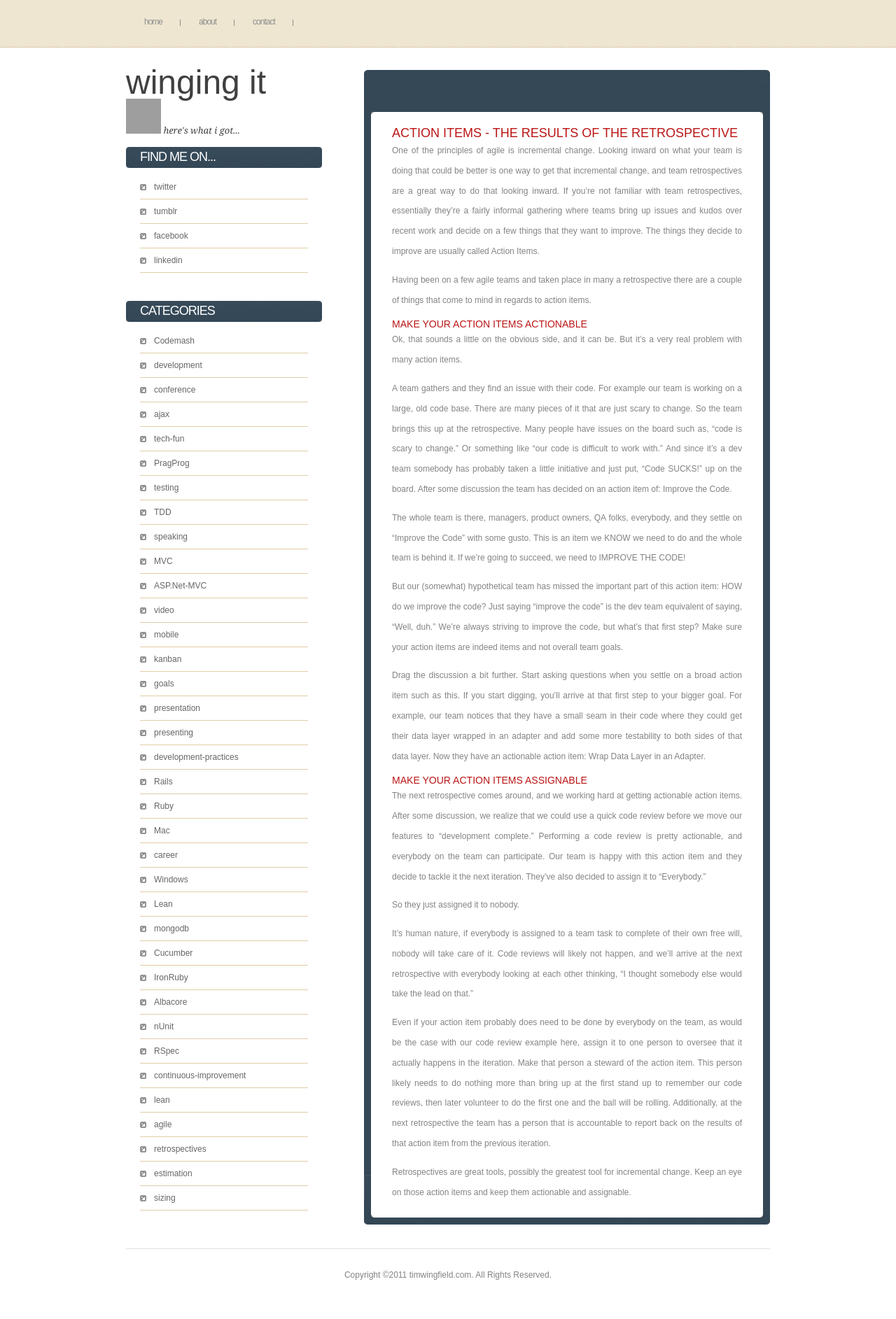
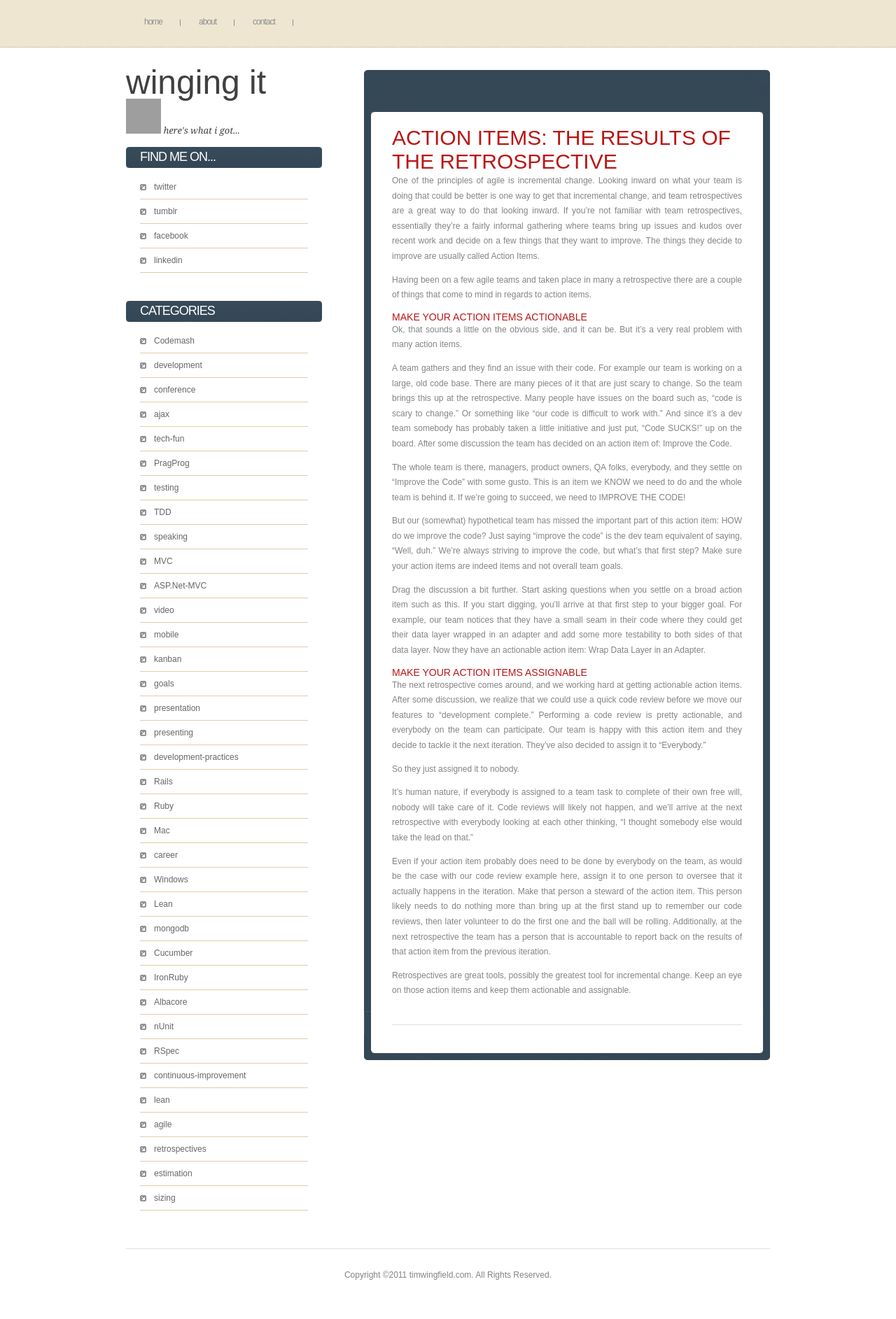
Before and after one commit to timwingfield/timwingfield.github.com, a Jekyll site: the page built from _posts/2011-04-14-action-items-the-results-of-the-retrospective.md, in a window 1280 px wide. Shown: the whole page at 70% size. Built offline with Jekyll 4.4.1, drawn with Linux system fonts in a browser that asks for light colours; Markdown is read by kramdown in place of the engine named in the settings; grey boxes are pictures that could not be loaded.

Commit message:
added the includes directory. got posts on the index page working

```diff
--- a/_config.yml
+++ b/_config.yml
@@ -3,3 +3,4 @@ markdown: rdiscount
 pygments: true
 safe: false
 permalink: /:year/:month/:day/:title.html
+paginate: 5
--- /dev/null
+++ b/_includes/post.html
@@ -0,0 +1,7 @@
+<div class="post">
+{% if content %}
+  {{ content }}
+{% else %}
+  {{ post.content }}
+{% endif %}
+</div>
--- a/_layouts/post.html
+++ b/_layouts/post.html
@@ -1,6 +1,6 @@
 ---
 layout: default
 ---
-<div id="post">
-{{ content }}
-</div>
+{% assign post = page %}
+
+{% include post.html %}
--- a/_posts/2011-04-14-action-items-the-results-of-the-retrospective.md
+++ b/_posts/2011-04-14-action-items-the-results-of-the-retrospective.md
@@ -3,7 +3,7 @@ layout: post
 title: Action Items - The Results of the Retrospective
 categories: agile lean retrospectives
 ---
-## Action Items - The Results of the Retrospective
+## Action Items: The Results of the Retrospective
 
 One of the principles of agile is incremental change. Looking inward on what your team is doing that could be better is one way to get that incremental change, and team retrospectives are a great way to do that looking inward. If you're not familiar with team retrospectives, essentially they're a fairly informal gathering where teams bring up issues and kudos over recent work and decide on a few things that they want to improve. The things they decide to improve are usually called Action Items.
 
--- a/stylesheets/style.css
+++ b/stylesheets/style.css
@@ -32,13 +32,16 @@ h2 {
 h3 {
 }
 
-p, ul, ol {
+p{
 	margin-top: 0;
-	line-height: 240%;
+	line-height: 180%;
 	text-align: justify;
 }
 
 ul, ol {
+	margin-top: 0;
+	line-height: 240%;
+	text-align: justify;
 }
 
 blockquote {
@@ -148,38 +151,6 @@ hr {
 #menu .first {
 }
 
-/* Search */
-
-#search {
-	float: right;
-	padding: 10px 10px 0px 0px;
-}
-
-#search form {
-	float: right;
-	margin: 0;
-	padding: 4px 0px 0 0;
-}
-
-#search fieldset {
-	margin: 0;
-	padding: 0;
-	border: none;
-}
-
-#search input {
-	float: left;
-	font: 12px Georgia, "Times New Roman", Times, serif;
-}
-
-#search-text {
-	width: 215px;
-	height: 20px;
-	padding: 6px 0 0 7px;
-	border: 1px solid #E7E7E7;
-	color: #000000;
-}
-
 /* Page */
 
 #page {
@@ -252,6 +223,20 @@ hr {
 
 /* Post */
 
+.post h2 {
+  font-size: 30px
+}
+
+.post IMG {
+  margin: 4px 6px 2px 6px;
+}
+
+.post ul, .post ol {
+	margin-top: 0;
+	line-height: 180%;
+	text-align: justify;
+}
+
 .post {
 	margin-bottom: 30px;
 	padding-bottom: 25px;
@@ -308,10 +293,6 @@ hr {
 	text-decoration: none;
 	font-weight: bold;
 	color: #FFFFFF;
-}
-
-#post IMG {
-  margin: 4px 6px 2px 6px;
 }
 
 /* Sidebar */
```
Also changed, not shown: index.html (+7 -21 lines).
